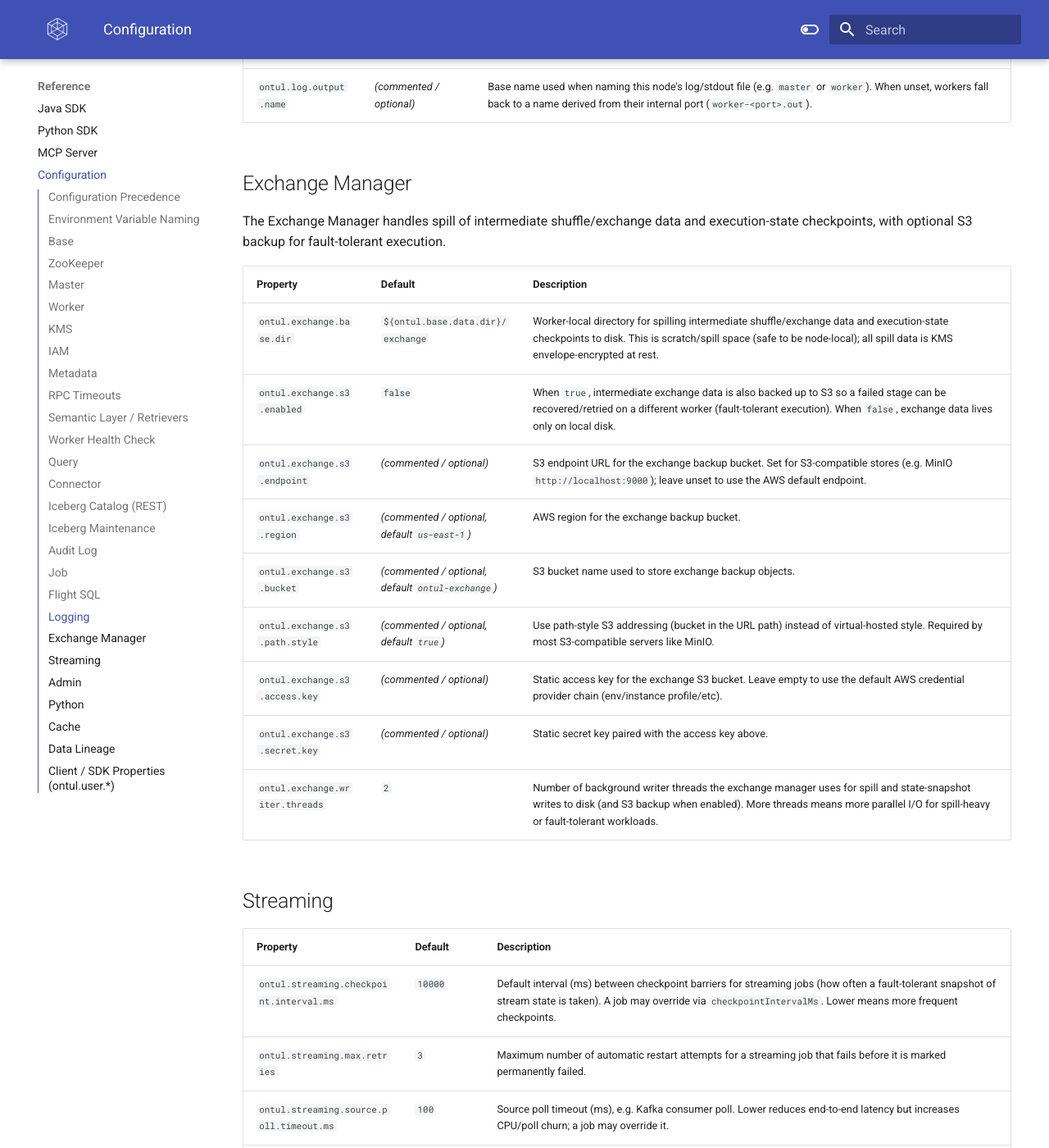
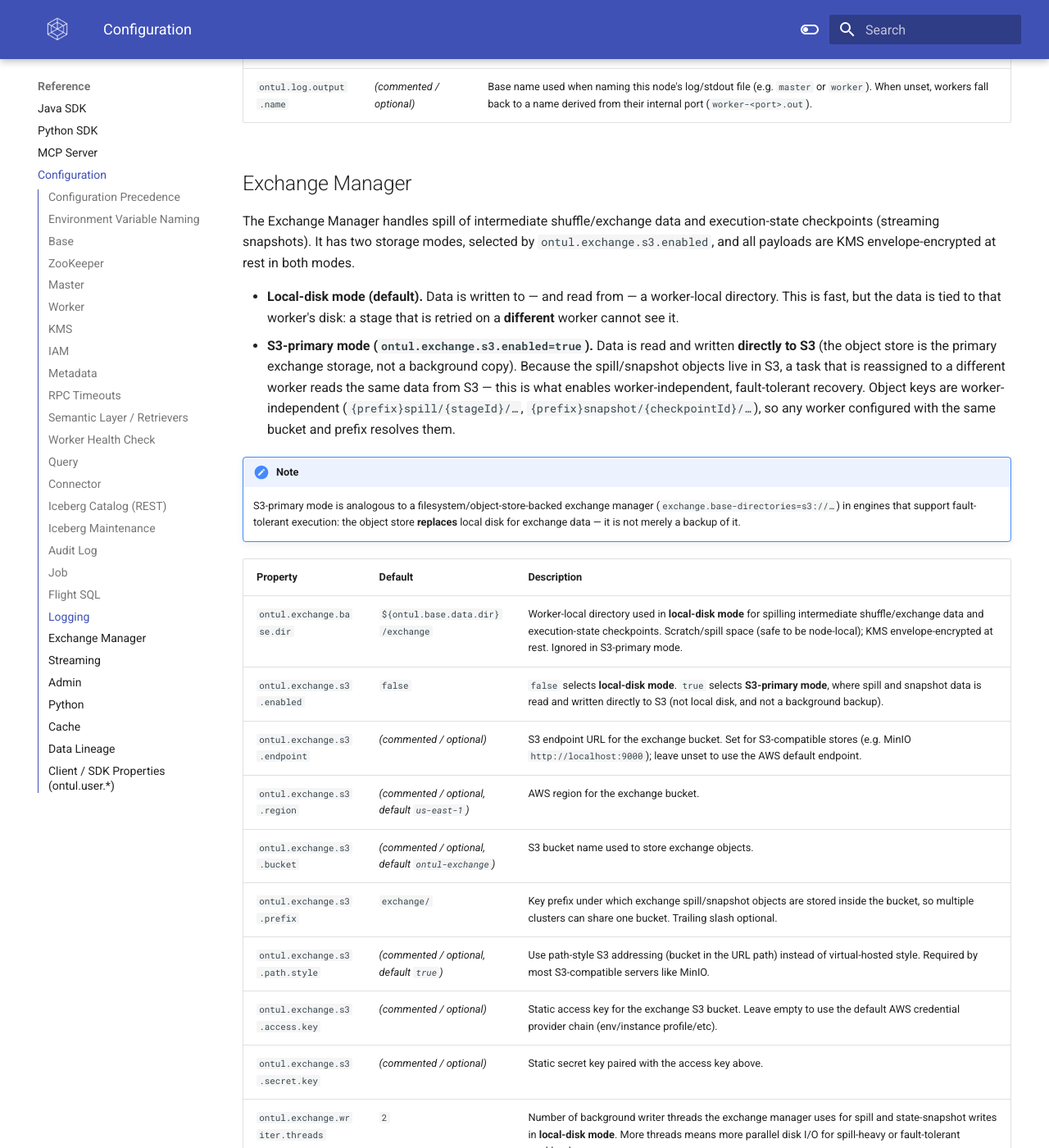
Before and after one commit to cloudcheflabs/ontul-docs, an MkDocs documentation site: the page built from docs/reference/configuration.md, in a window 1280 px wide and 1400 px high, scrolled down 8256 px. Shown: the whole window at 82% size. Built offline with MkDocs 1.6.1 and Material for MkDocs 9.7.7, drawn with Linux system fonts in a browser that asks for light colours; the version menu is left out; some of the changed text lies outside the part shown.

Commit message:
docs: document ES source connector, S3-primary exchange, shaded SDK, child-first UDF deps
- index: drop the Spark/Flink/Trino naming from the landing page tagline.
- configuration: rewrite the Exchange Manager section — S3 mode is now
  S3-PRIMARY (spill/snapshot read+written directly to S3, Trino-style), not a
  background "backup"; add ontul.exchange.s3.prefix.
- connector-architecture: add the Elasticsearch source connector (registration,
  schema discovery, sound numeric/boolean predicate pushdown, sliced-scroll
  parallel reads).
- sdk-java: document the shaded SDK bundle (sdk/ontul-sdk-<ver>-all.jar) — deps
  relocated, Arrow left canonical for Flight interop.
- udf: dependency JARs load child-first so a UDF can bring its own library
  versions; shared/boundary packages stay runtime-loaded.

Co-Authored-By: Claude Opus 4.8 (1M context) <noreply@anthropic.com>

```diff
--- a/docs/reference/configuration.md
+++ b/docs/reference/configuration.md
@@ -184,19 +184,26 @@ Server-wide defaults for Iceberg REST catalogs. Every value is a **default**: a
 
 ## Exchange Manager
 
-The Exchange Manager handles spill of intermediate shuffle/exchange data and execution-state checkpoints, with optional S3 backup for fault-tolerant execution.
+The Exchange Manager handles spill of intermediate shuffle/exchange data and execution-state checkpoints (streaming snapshots). It has two storage modes, selected by `ontul.exchange.s3.enabled`, and all payloads are KMS envelope-encrypted at rest in both modes.
+
+- **Local-disk mode (default).** Data is written to — and read from — a worker-local directory. This is fast, but the data is tied to that worker's disk: a stage that is retried on a **different** worker cannot see it.
+- **S3-primary mode (`ontul.exchange.s3.enabled=true`).** Data is read and written **directly to S3** (the object store is the primary exchange storage, not a background copy). Because the spill/snapshot objects live in S3, a task that is reassigned to a different worker reads the same data from S3 — this is what enables worker-independent, fault-tolerant recovery. Object keys are worker-independent (`{prefix}spill/{stageId}/…`, `{prefix}snapshot/{checkpointId}/…`), so any worker configured with the same bucket and prefix resolves them.
+
+!!! note
+    S3-primary mode is analogous to a filesystem/object-store-backed exchange manager (`exchange.base-directories=s3://…`) in engines that support fault-tolerant execution: the object store **replaces** local disk for exchange data — it is not merely a backup of it.
 
 | Property | Default | Description |
 | --- | --- | --- |
-| `ontul.exchange.base.dir` | `${ontul.base.data.dir}/exchange` | Worker-local directory for spilling intermediate shuffle/exchange data and execution-state checkpoints to disk. This is scratch/spill space (safe to be node-local); all spill data is KMS envelope-encrypted at rest. |
-| `ontul.exchange.s3.enabled` | `false` | When `true`, intermediate exchange data is also backed up to S3 so a failed stage can be recovered/retried on a different worker (fault-tolerant execution). When `false`, exchange data lives only on local disk. |
-| `ontul.exchange.s3.endpoint` | _(commented / optional)_ | S3 endpoint URL for the exchange backup bucket. Set for S3-compatible stores (e.g. MinIO `http://localhost:9000`); leave unset to use the AWS default endpoint. |
-| `ontul.exchange.s3.region` | _(commented / optional, default `us-east-1`)_ | AWS region for the exchange backup bucket. |
-| `ontul.exchange.s3.bucket` | _(commented / optional, default `ontul-exchange`)_ | S3 bucket name used to store exchange backup objects. |
+| `ontul.exchange.base.dir` | `${ontul.base.data.dir}/exchange` | Worker-local directory used in **local-disk mode** for spilling intermediate shuffle/exchange data and execution-state checkpoints. Scratch/spill space (safe to be node-local); KMS envelope-encrypted at rest. Ignored in S3-primary mode. |
+| `ontul.exchange.s3.enabled` | `false` | `false` selects **local-disk mode**. `true` selects **S3-primary mode**, where spill and snapshot data is read and written directly to S3 (not local disk, and not a background backup). |
+| `ontul.exchange.s3.endpoint` | _(commented / optional)_ | S3 endpoint URL for the exchange bucket. Set for S3-compatible stores (e.g. MinIO `http://localhost:9000`); leave unset to use the AWS default endpoint. |
+| `ontul.exchange.s3.region` | _(commented / optional, default `us-east-1`)_ | AWS region for the exchange bucket. |
+| `ontul.exchange.s3.bucket` | _(commented / optional, default `ontul-exchange`)_ | S3 bucket name used to store exchange objects. |
+| `ontul.exchange.s3.prefix` | `exchange/` | Key prefix under which exchange spill/snapshot objects are stored inside the bucket, so multiple clusters can share one bucket. Trailing slash optional. |
 | `ontul.exchange.s3.path.style` | _(commented / optional, default `true`)_ | Use path-style S3 addressing (bucket in the URL path) instead of virtual-hosted style. Required by most S3-compatible servers like MinIO. |
 | `ontul.exchange.s3.access.key` | _(commented / optional)_ | Static access key for the exchange S3 bucket. Leave empty to use the default AWS credential provider chain (env/instance profile/etc). |
 | `ontul.exchange.s3.secret.key` | _(commented / optional)_ | Static secret key paired with the access key above. |
-| `ontul.exchange.writer.threads` | `2` | Number of background writer threads the exchange manager uses for spill and state-snapshot writes to disk (and S3 backup when enabled). More threads means more parallel I/O for spill-heavy or fault-tolerant workloads. |
+| `ontul.exchange.writer.threads` | `2` | Number of background writer threads the exchange manager uses for spill and state-snapshot writes in **local-disk mode**. More threads means more parallel disk I/O for spill-heavy or fault-tolerant workloads. |
 
 ## Streaming
 
```
Also changed, not shown: docs/features/connector-architecture.md (+27 -0 lines), docs/features/udf.md (+2 -2 lines), docs/index.md (+1 -1 lines), docs/reference/sdk-java.md (+11 -0 lines).
